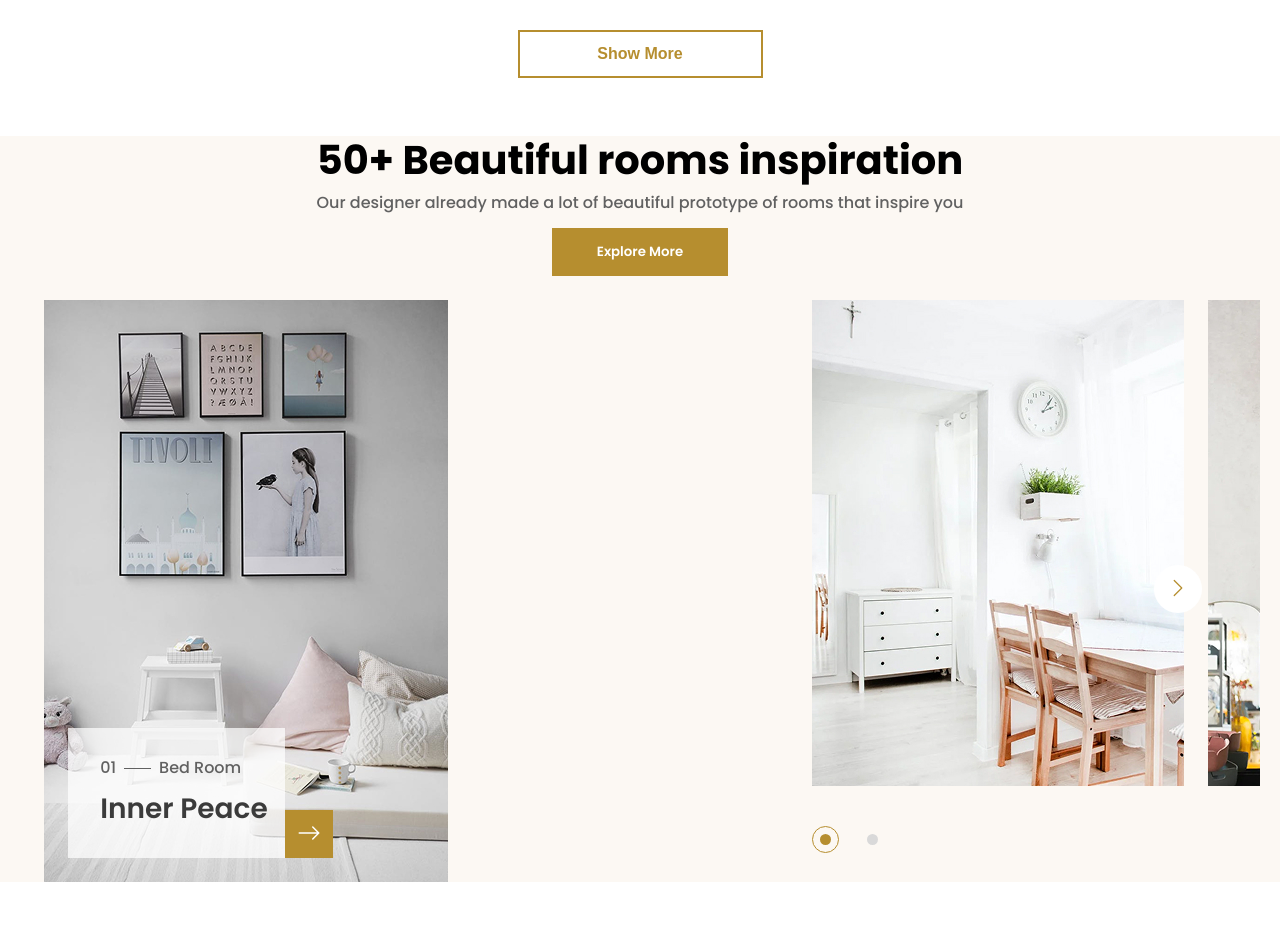
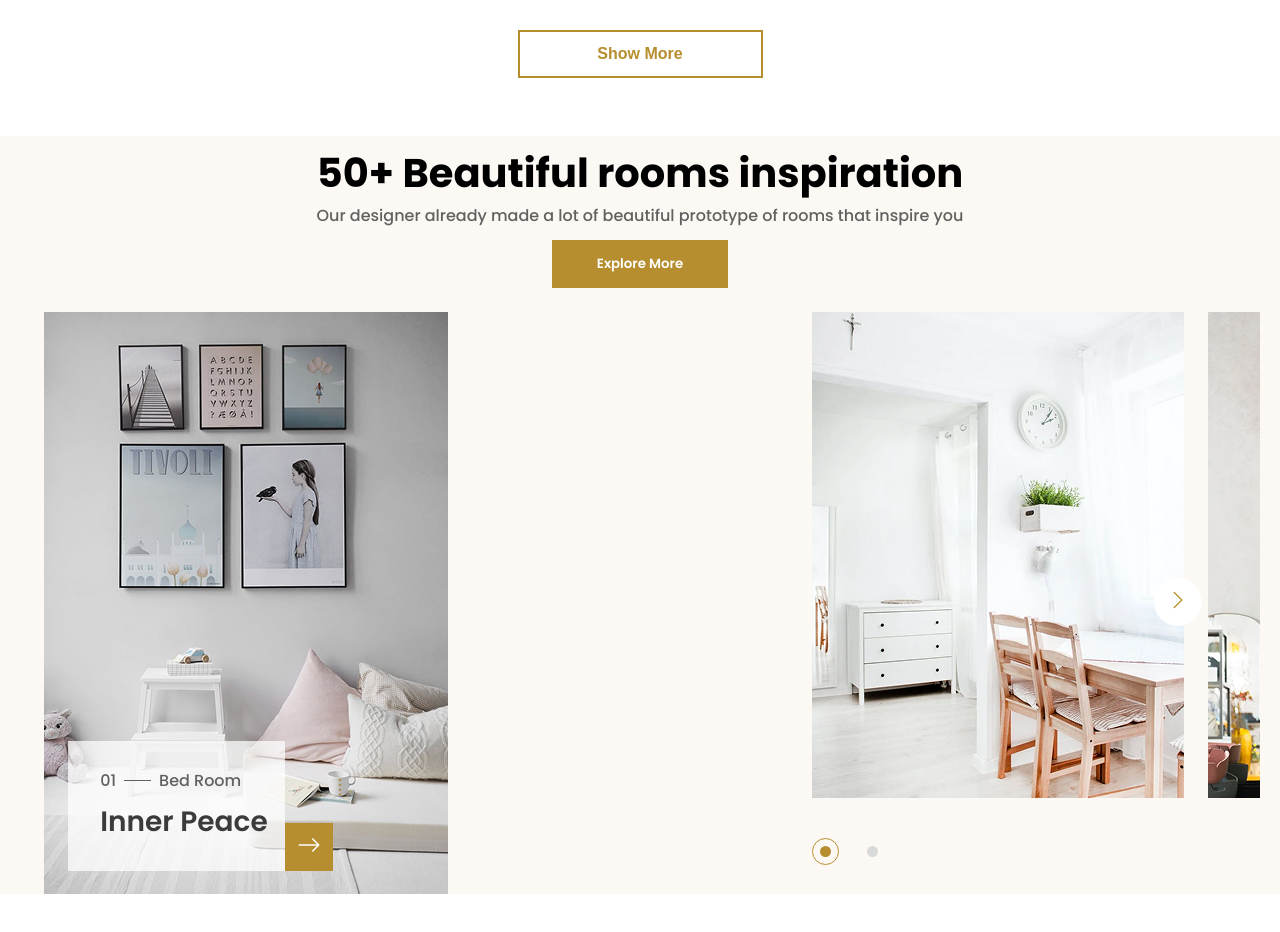
Before and after one commit to Hannalysis/furniture-site-implementation, a React (Vite) app: page / in a window 1280 px wide. Shown: the part 2500-3432 px from the top of the page. Built offline with nearby package versions, Linux system fonts and the light colour scheme.

Commit message:
fix: Giving inspirations header more top room when not at full width

```diff
--- a/src/pages/Home/Inspirations/Inspirations.module.css
+++ b/src/pages/Home/Inspirations/Inspirations.module.css
@@ -23,6 +23,7 @@
 }
 
 .inspirationsHeaderContainer h2 {
+    margin-top: 1%;
     margin-bottom: 7px;
 }
 
@@ -140,6 +141,10 @@
         height: 224px;
     }
 
+    .inspirationsHeaderContainer h2 {
+        margin-top: 0;
+    }
+
     .inspirationsHeaderContainer h6 {
         color: var(--header-inline-colour);
         margin-bottom: 0%;
```
